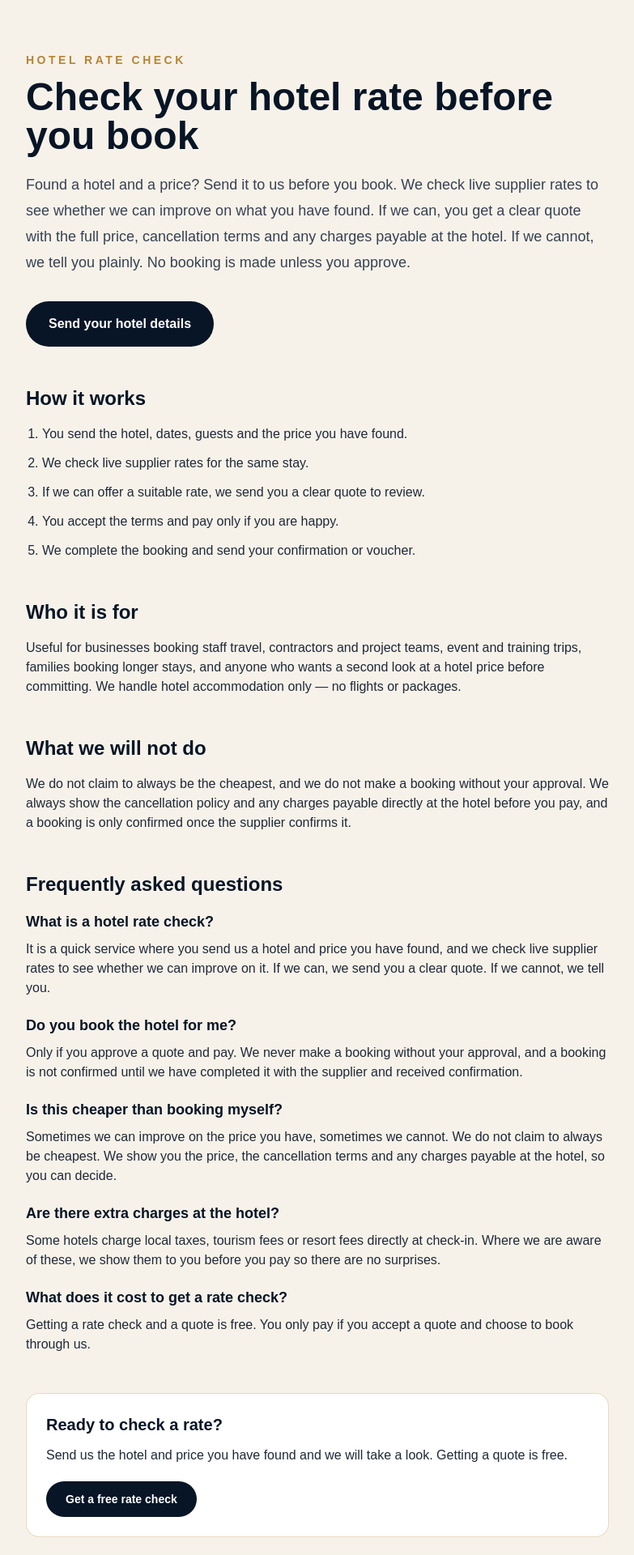
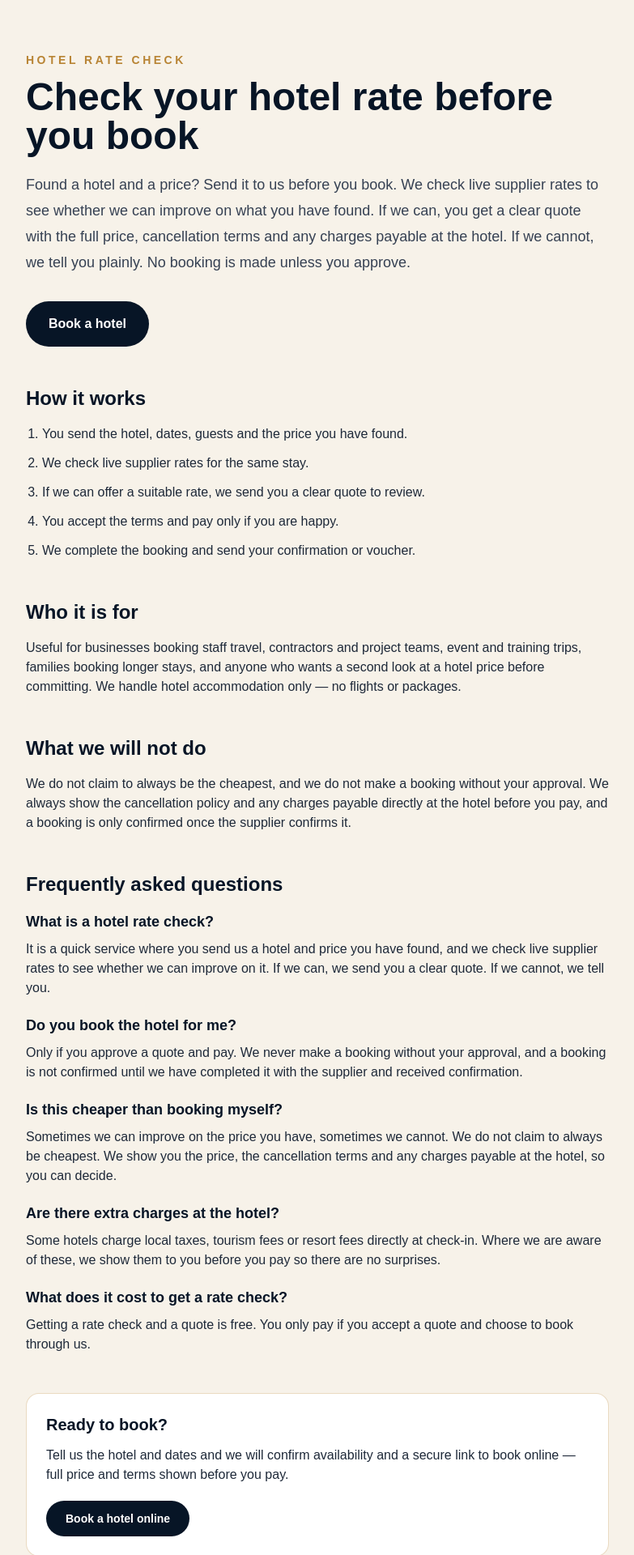
Before and after one commit to 786infinite/hotel-rate-check, a Next.js app: page /hotel-rate-check in a window 1280 px wide. Shown: the top 1920 px of the page at 81% size, without its empty margins (248-1031 px from the left). Built offline with nearby package versions, Linux system fonts and the light colour scheme.

Commit message:
Reposition all pages + SEO CTAs to online booking model

```diff
--- a/app/_seo/ServicePage.tsx
+++ b/app/_seo/ServicePage.tsx
@@ -72,8 +72,8 @@ export default function ServicePage({ slug }: { slug: string }) {
         <p className="mt-5 text-lg leading-8 text-gray-700">{c.intro}</p>
 
         <div className="mt-8">
-          <Link href="/" className="inline-flex rounded-full bg-[#071526] px-7 py-4 text-base font-bold text-white hover:bg-[#b88434]">
-            Send your hotel details
+          <Link href="/#book" className="inline-flex rounded-full bg-[#071526] px-7 py-4 text-base font-bold text-white hover:bg-[#b88434]">
+            Book a hotel
           </Link>
         </div>
 
@@ -97,8 +97,8 @@ export default function ServicePage({ slug }: { slug: string }) {
         <div className="mt-12 rounded-2xl border border-[#b88434]/30 bg-white p-6">
           <h2 className="text-xl font-bold">{c.ctaHeading}</h2>
           <p className="mt-3 text-gray-800">{c.ctaBody}</p>
-          <Link href="/" className="mt-5 inline-flex rounded-full bg-[#071526] px-6 py-3 text-sm font-bold text-white hover:bg-[#b88434]">
-            Get a free rate check
+          <Link href="/#book" className="mt-5 inline-flex rounded-full bg-[#071526] px-6 py-3 text-sm font-bold text-white hover:bg-[#b88434]">
+            Book a hotel online
           </Link>
         </div>
 
--- a/app/hotel-rate-check/page.tsx
+++ b/app/hotel-rate-check/page.tsx
@@ -85,10 +85,10 @@ export default function HotelRateCheckPage() {
 
         <div className="mt-8">
           <Link
-            href="/"
+            href="/#book"
             className="inline-flex rounded-full bg-[#071526] px-7 py-4 text-base font-bold text-white hover:bg-[#b88434]"
           >
-            Send your hotel details
+            Book a hotel
           </Link>
         </div>
 
@@ -127,15 +127,15 @@ export default function HotelRateCheckPage() {
         </div>
 
         <div className="mt-12 rounded-2xl border border-[#b88434]/30 bg-white p-6">
-          <h2 className="text-xl font-bold">Ready to check a rate?</h2>
+          <h2 className="text-xl font-bold">Ready to book?</h2>
           <p className="mt-3 text-gray-800">
-            Send us the hotel and price you have found and we will take a look. Getting a quote is free.
+            Tell us the hotel and dates and we will confirm availability and a secure link to book online — full price and terms shown before you pay.
           </p>
           <Link
-            href="/"
+            href="/#book"
             className="mt-5 inline-flex rounded-full bg-[#071526] px-6 py-3 text-sm font-bold text-white hover:bg-[#b88434]"
           >
-            Get a free rate check
+            Book a hotel online
           </Link>
         </div>
       </section>
```
